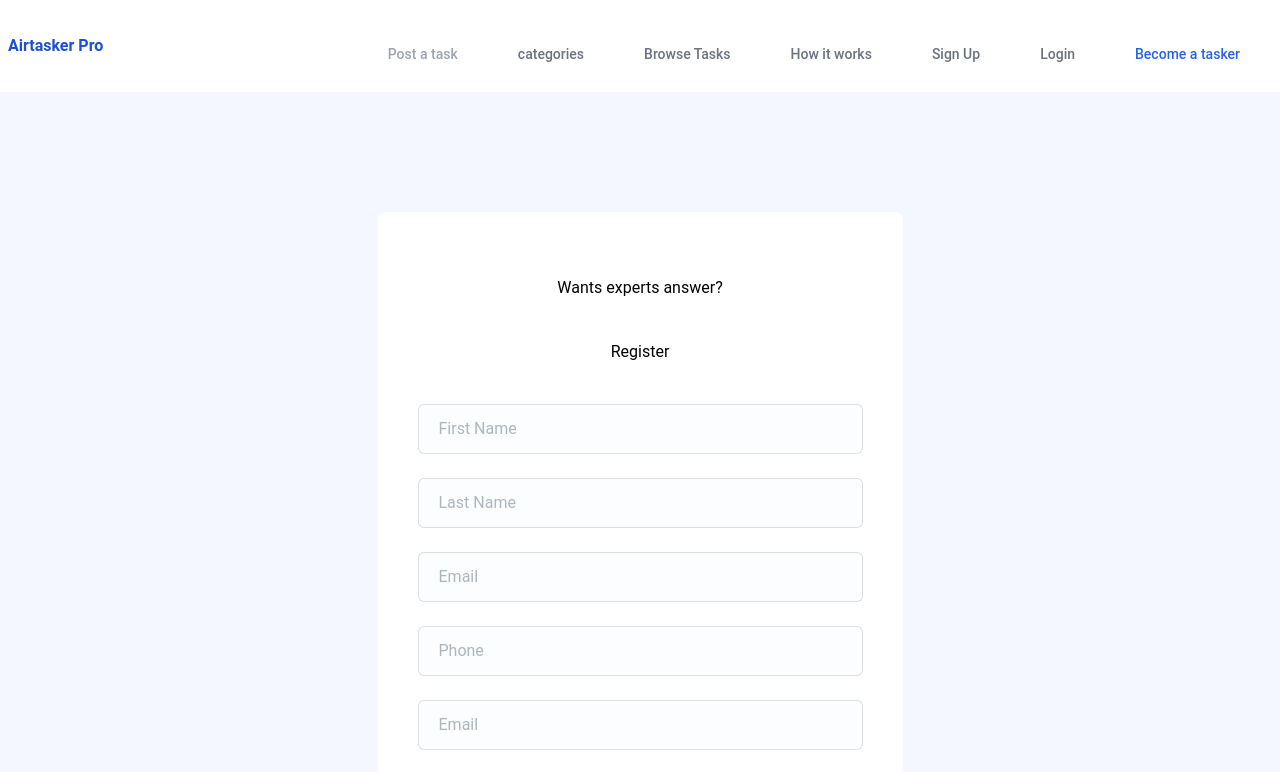
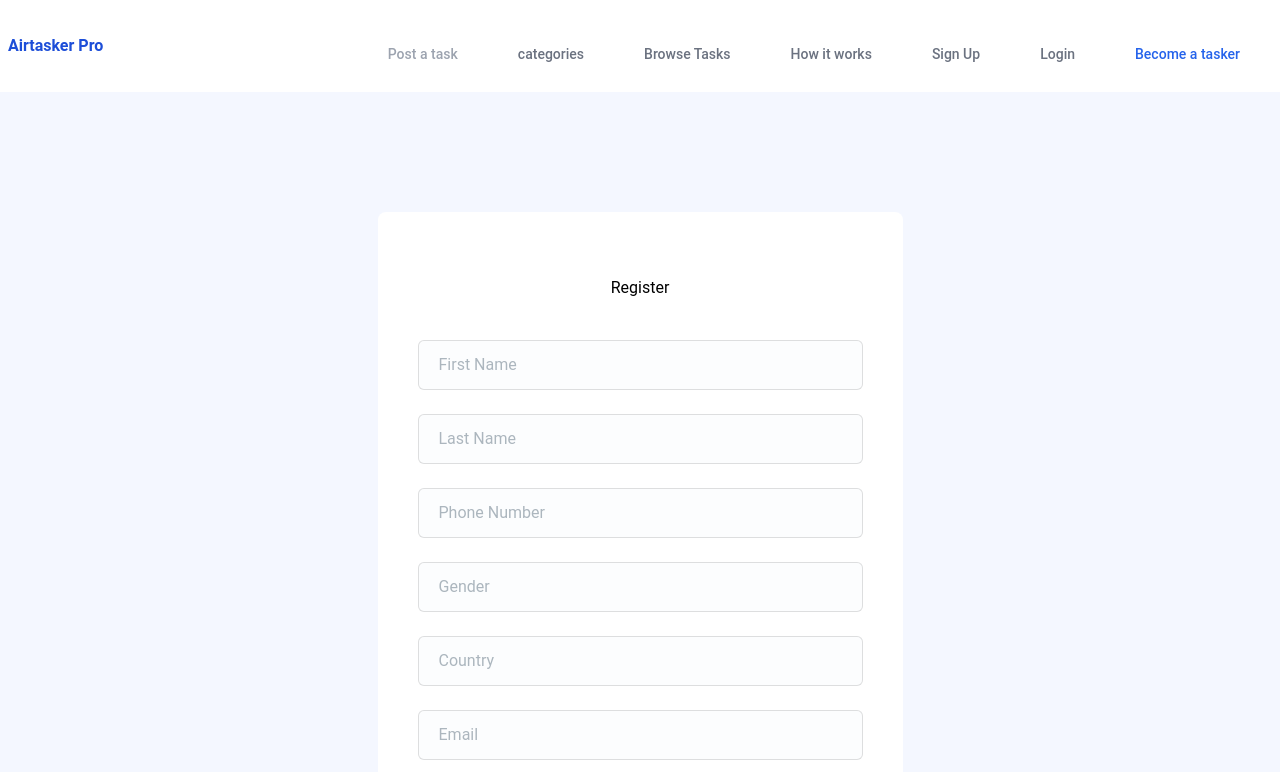
Before and after one commit to kipkiruikenedy/airtasker-clientside-vue3, a Vue app: page /client-register in a window 1280 px wide. Shown: the top 772 px of the page. Built offline with nearby package versions, Linux system fonts and the light colour scheme; what mdi-vue would draw is missing.

Commit message:
edited auth

```diff
--- a/package.json
+++ b/package.json
@@ -4,7 +4,7 @@
   "version": "0.0.0",
   "type": "module",
   "scripts": {
-    "dev": "vite",
+    "start": "vite",
     "build": "vite build",
     "preview": "vite preview"
   },
--- a/src/components/client/ClientRegister.vue
+++ b/src/components/client/ClientRegister.vue
@@ -5,7 +5,11 @@ import { useAuthStore } from "../../stores/auth";
 const authStore = useAuthStore();
 
 const form = ref({
-  name: "",
+  first_name: "",
+  last_name: "",
+  phone_number: "",
+  country: "",
+  gender: "",
   email: "",
   password: "",
   password_confirmation: "",
@@ -32,14 +36,13 @@ const form = ref({
               md:px-[60px]
             "
           >
-            <div class="mb-10 text-center md:mb-16">Wants experts answer? </div>
             <div class="mb-10 text-center md:mb-16">Register </div>
-            <form @submit.prevent="authStore.handleRegister(form)">
+            <form @submit.prevent="authStore.handleRegisterClient(form)">
               <div class="mb-6">
                 <input
                   type="text"
                   placeholder="First Name"
-                  v-model="form.name"
+                  v-model="form.first_name"
                   class="
                     bordder-[#E9EDF4]
                     w-full
@@ -65,7 +68,7 @@ const form = ref({
                 <input
                   type="text"
                   placeholder="Last Name"
-                  v-model="form.name"
+                  v-model="form.last_name"
                   class="
                     bordder-[#E9EDF4]
                     w-full
@@ -90,8 +93,8 @@ const form = ref({
               <div class="mb-6">
                 <input
                   type="text"
-                  placeholder="Email"
-                  v-model="form.name"
+                  placeholder="Phone Number"
+                  v-model="form.phone_number"
                   class="
                     bordder-[#E9EDF4]
                     w-full
@@ -116,8 +119,34 @@ const form = ref({
               <div class="mb-6">
                 <input
                   type="text"
-                  placeholder="Phone"
-                  v-model="form.name"
+                  placeholder="Gender"
+                  v-model="form.gender"
+                  class="
+                    bordder-[#E9EDF4]
+                    w-full
+                    rounded-md
+                    border
+                    bg-[#FCFDFE]
+                    py-3
+                    px-5
+                    text-base text-body-color
+                    placeholder-[#ACB6BE]
+                    outline-none
+                    focus:border-primary
+                    focus-visible:shadow-none
+                  "
+                />
+                <div v-if="authStore.errors.name" class="flex">
+                  <span class="text-red-400 text-sm m-2 p-2">{{
+                    authStore.errors.name[0]
+                  }}</span>
+                </div>
+              </div>
+              <div class="mb-6">
+                <input
+                  type="text"
+                  placeholder="Country"
+                  v-model="form.country"
                   class="
                     bordder-[#E9EDF4]
                     w-full
--- a/src/components/client/PostTask.vue
+++ b/src/components/client/PostTask.vue
@@ -38,6 +38,32 @@ const form = ref({
                 <input
                   type="text"
                   placeholder="Title"
+                  v-model="form.name"
+                  class="
+                    bordder-[#E9EDF4]
+                    w-full
+                    rounded-md
+                    border
+                    bg-[#FCFDFE]
+                    py-3
+                    px-5
+                    text-base text-body-color
+                    placeholder-[#ACB6BE]
+                    outline-none
+                    focus:border-primary
+                    focus-visible:shadow-none
+                  "
+                />
+                <div v-if="authStore.errors.name" class="flex">
+                  <span class="text-red-400 text-sm m-2 p-2">{{
+                    authStore.errors.name[0]
+                  }}</span>
+                </div>
+              </div>
+              <div class="mb-6">
+                <input
+                  type="text"
+                  placeholder="Select Category"
                   v-model="form.name"
                   class="
                     bordder-[#E9EDF4]
--- a/src/components/tasker/RegisterTasker.vue
+++ b/src/components/tasker/RegisterTasker.vue
@@ -5,7 +5,11 @@ import { useAuthStore } from "../../stores/auth";
 const authStore = useAuthStore();
 
 const form = ref({
-  name: "",
+  first_name: "",
+  last_name: "",
+  phone_number: "",
+  country: "",
+  gender: "",
   email: "",
   password: "",
   password_confirmation: "",
@@ -33,12 +37,12 @@ const form = ref({
             "
           >
             <div class="mb-10 text-center md:mb-16">Become a tasker </div>
-            <form @submit.prevent="authStore.handleRegister(form)">
+            <form @submit.prevent="authStore.handleRegisterTasker(form)">
               <div class="mb-6">
                 <input
                   type="text"
                   placeholder="First Name"
-                  v-model="form.name"
+                  v-model="form.first_name"
                   class="
                     bordder-[#E9EDF4]
                     w-full
@@ -64,7 +68,7 @@ const form = ref({
                 <input
                   type="text"
                   placeholder="Last Name"
-                  v-model="form.name"
+                  v-model="form.last_name"
                   class="
                     bordder-[#E9EDF4]
                     w-full
@@ -89,8 +93,8 @@ const form = ref({
               <div class="mb-6">
                 <input
                   type="text"
-                  placeholder="Name"
-                  v-model="form.name"
+                  placeholder="Phone Number"
+                  v-model="form.phone_number"
                   class="
                     bordder-[#E9EDF4]
                     w-full
@@ -115,8 +119,34 @@ const form = ref({
               <div class="mb-6">
                 <input
                   type="text"
-                  placeholder="Name"
-                  v-model="form.name"
+                  placeholder="Gender"
+                  v-model="form.gender"
+                  class="
+                    bordder-[#E9EDF4]
+                    w-full
+                    rounded-md
+                    border
+                    bg-[#FCFDFE]
+                    py-3
+                    px-5
+                    text-base text-body-color
+                    placeholder-[#ACB6BE]
+                    outline-none
+                    focus:border-primary
+                    focus-visible:shadow-none
+                  "
+                />
+                <div v-if="authStore.errors.name" class="flex">
+                  <span class="text-red-400 text-sm m-2 p-2">{{
+                    authStore.errors.name[0]
+                  }}</span>
+                </div>
+              </div>
+              <div class="mb-6">
+                <input
+                  type="text"
+                  placeholder="Country"
+                  v-model="form.country"
                   class="
                     bordder-[#E9EDF4]
                     w-full
--- a/src/stores/auth.js
+++ b/src/stores/auth.js
@@ -47,12 +47,39 @@ export const useAuthStore = defineStore("auth", {
         }
       }
     },
-    async handleRegister(data) {
+    async handleRegisterClient(data) {
       this.authErrors = [];
       await this.getToken();
       try {
-        await axios.post("/register", {
-          name: data.name,
+        await axios.post("/register/client", {
+
+
+          first_name:data.first_name,
+          last_name:data.last_name,
+          phone_number:data.last_name,
+          country:data.last_name,
+          gender:data.country,
+          email: data.email,
+          password: data.password,
+          password_confirmation: data.password_confirmation,
+        });
+        this.router.push("/login");
+      } catch (error) {
+        if (error.response.status === 422) {
+          this.authErrors = error.response.data.errors;
+        }
+      }
+    },
+    async handleRegisterTasker(data) {
+      this.authErrors = [];
+      await this.getToken();
+      try {
+        await axios.post("/register/tasker", {
+          first_name:data.first_name,
+          last_name:data.last_name,
+          phone_number:data.last_name,
+          country:data.last_name,
+          gender:data.country,
           email: data.email,
           password: data.password,
           password_confirmation: data.password_confirmation,
```
